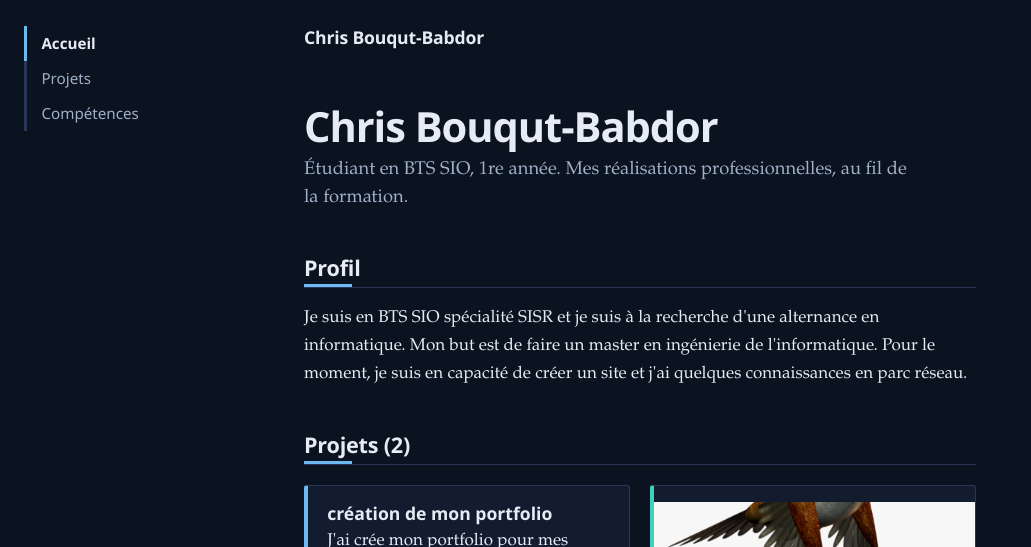
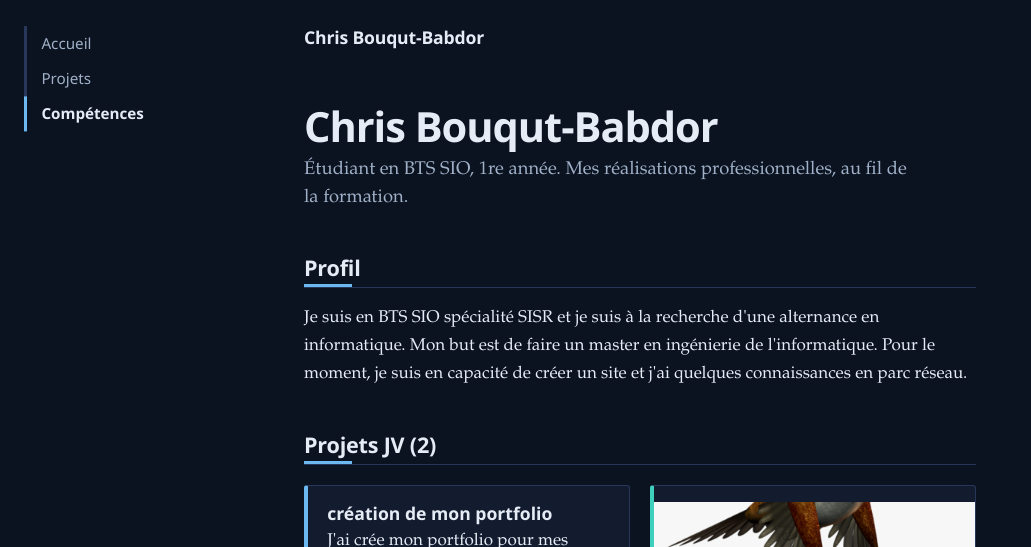
Before and after one commit to Chris-bqt/portfolio, a Jekyll site: the page built from index.html, in a window 1280 px wide. Shown: the top 547 px of the page, without its empty margins (0-1031 px from the left). Built offline with Jekyll 4.4.1, drawn with Linux system fonts in a browser that asks for light colours; some of the changed lines change nothing that is shown.

Commit message:
Refactor navigation and section titles in index.html
Updated navigation links and section titles for better clarity and functionality.

```diff
--- a/index.html
+++ b/index.html
@@ -18,9 +18,9 @@
     <p class="site"><a href="{{ '/' | relative_url }}">{{ site.title }}</a></p>
     <nav aria-label="Navigation principale">
       <ul>
-        <li><a href="{{ '/' | relative_url }}" aria-current="page">Accueil</a></li>
-        <li><a href="{{ '/#projets' | relative_url }}">Projets</a></li>
-        <li><a href="{{ '/#competences' | relative_url }}">Compétences</a></li>
+        <li><a href="#top" data-section="accueil">Accueil</a></li>
+        <li><a href="#projets" data-section="projets">Projets</a></li>
+        <li><a href="#competences" data-section="competences">Compétences</a></li>
       </ul>
     </nav>
   </header>
@@ -51,7 +51,7 @@
 
     {% assign projets = site.projets | sort: "date" | reverse %}
 
-    <h2 id="projets">Projets ({{ projets.size }})</h2>
+    <h2 id="projets">Projets JV ({{ projets.size }})</h2>
 
     <div class="galerie-projets">
 
@@ -211,5 +211,65 @@
   });
   </script>
 
+
+  <!-- ========================= -->
+  <!-- MENU QUI SUIT LA RUBRIQUE EN COURS -->
+  <!-- Met à jour la rubrique active et la barre du menu -->
+  <!-- pendant que tu fais défiler la page. -->
+  <!-- ========================= -->
+
+  <script>
+  (function () {
+
+    const menu = document.querySelector("nav");
+    const liens = Array.from(menu.querySelectorAll("a[data-section]"));
+
+    // Active l'affichage de la barre qui descend (voir le CSS)
+    menu.classList.add("suivi");
+
+    // Pour chaque rubrique : le titre à repérer dans la page.
+    // Accueil n'a pas de titre : c'est le haut de la page.
+    const reperes = liens.map(lien => ({
+      id: lien.dataset.section,
+      titre: document.getElementById(lien.dataset.section)
+    }));
+
+    function mettreAJour() {
+
+      // La rubrique active est la dernière dont le titre a dépassé
+      // cette ligne (35 % de la hauteur de la fenêtre).
+      const ligne = window.innerHeight * 0.35;
+      let actif = 0;
+
+      reperes.forEach((repere, i) => {
+        if (repere.titre && repere.titre.getBoundingClientRect().top <= ligne) {
+          actif = i;
+        }
+      });
+
+      // Tout en bas de la page : on passe à la dernière rubrique
+      const enBas = window.innerHeight + window.scrollY >=
+                    document.documentElement.scrollHeight - 4;
+      if (enBas) actif = reperes.length - 1;
+
+      liens.forEach((lien, i) => {
+        if (i === actif) {
+          lien.setAttribute("aria-current", "location");
+        } else {
+          lien.removeAttribute("aria-current");
+        }
+      });
+
+      // Position de la barre : 0, 1 ou 2 rubriques plus bas
+      menu.style.setProperty("--rang", actif);
+    }
+
+    window.addEventListener("scroll", mettreAJour, { passive: true });
+    window.addEventListener("resize", mettreAJour);
+    mettreAJour();
+
+  })();
+  </script>
+
 </body>
 </html>
```
